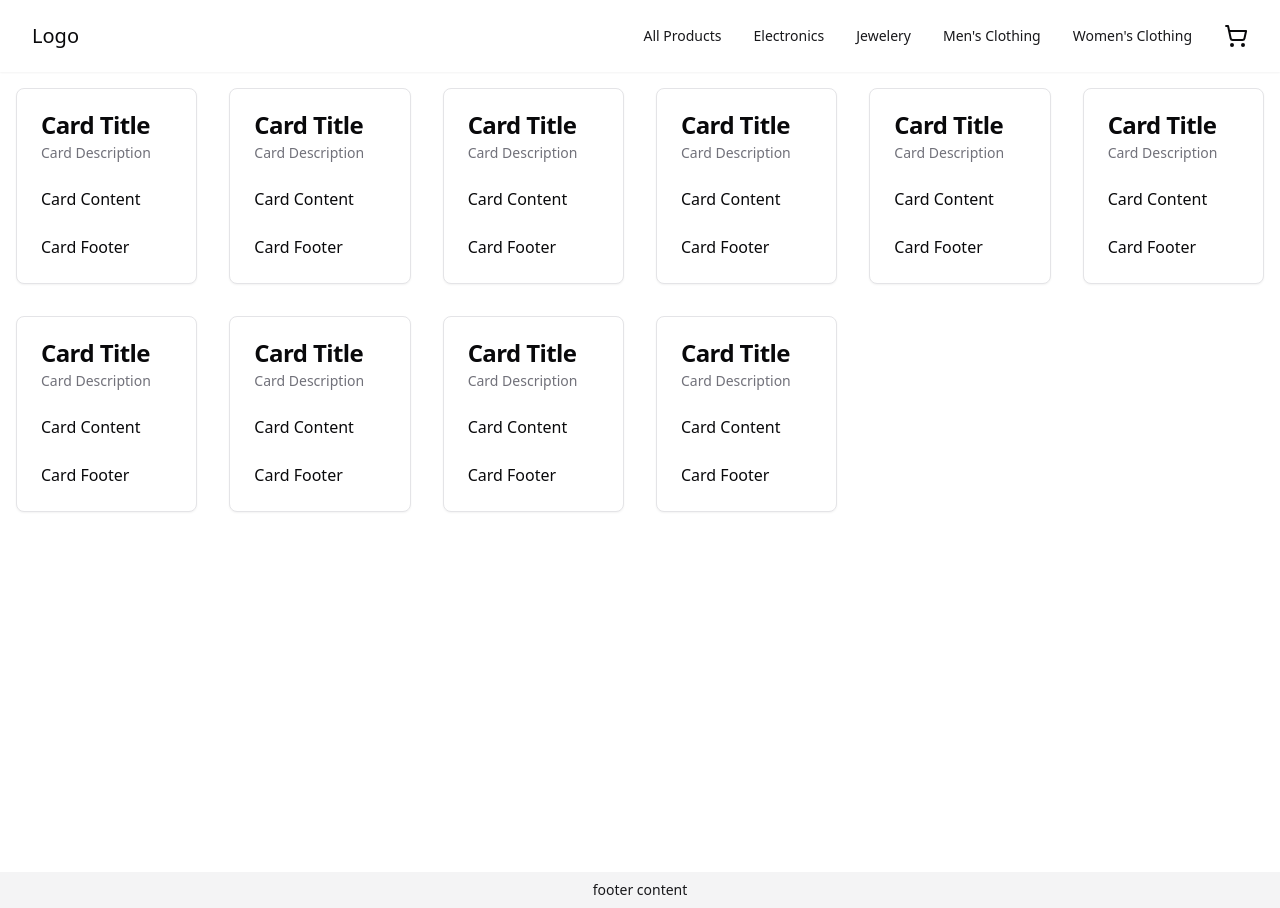
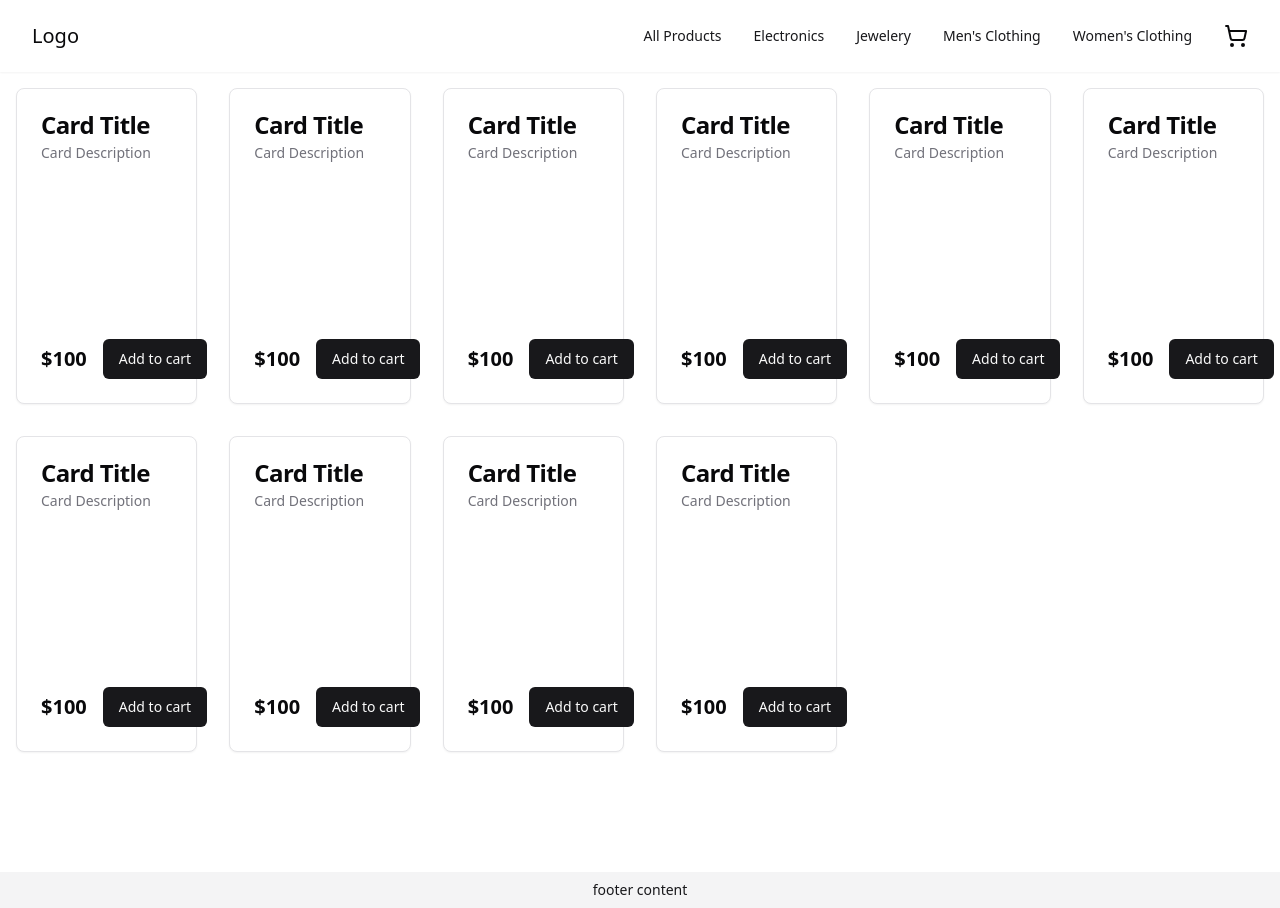
Before and after one commit to tjglwcz/odin-shopping-cart, a React (Vite) app: page /products in a window 1280 px wide. Built offline with nearby package versions, Linux system fonts and the light colour scheme.

Commit message:
Add basic product card styling

```diff
--- a/src/components/ProductCard.tsx
+++ b/src/components/ProductCard.tsx
@@ -6,6 +6,7 @@ import {
   CardHeader,
   CardTitle,
 } from "@/components/ui/card";
+import { Button } from "./ui/button";
 
 export const ProductCard = () => {
   return (
@@ -15,10 +16,11 @@ export const ProductCard = () => {
         <CardDescription>Card Description</CardDescription>
       </CardHeader>
       <CardContent>
-        <p>Card Content</p>
+        <div className="min-h-32 w-auto"></div>
       </CardContent>
-      <CardFooter>
-        <p>Card Footer</p>
+      <CardFooter className="flex gap-4 items-center justify-between">
+        <p className="text-xl font-semibold">$100</p>
+        <Button>Add to cart</Button>
       </CardFooter>
     </Card>
   );
```
